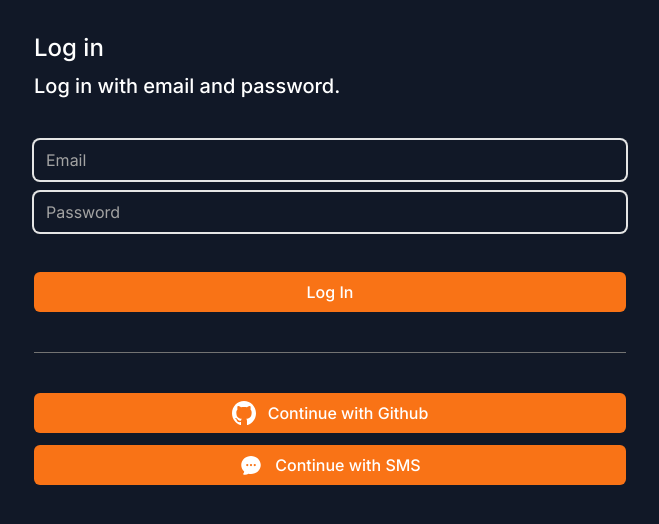
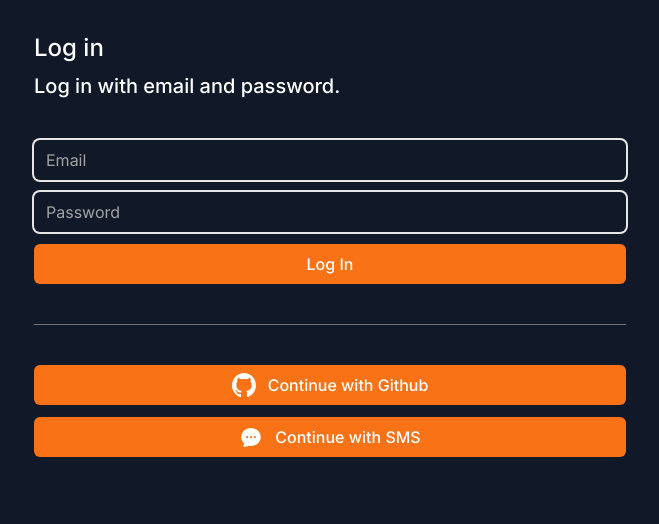
Before and after one commit to Eastynfromeast/nomad-market-nulnu, a Next.js app: page /login in a window 1280 px wide. Shown: the top 524 px of the page, without its empty margins (310-969 px from the left). Built offline with nearby package versions, Linux system fonts and the light colour scheme.

Commit message:
learning server actions while undestanding less than half

```diff
--- a/app/components/form-btn.tsx
+++ b/app/components/form-btn.tsx
@@ -1,12 +1,16 @@
+"use client";
+
+import { useFormStatus } from "react-dom";
+
 interface FormButtonProps {
-	loading: boolean;
 	text: string;
 }
 
-export default function FormButton({ loading, text }: FormButtonProps) {
+export default function FormButton({ text }: FormButtonProps) {
+	const { pending } = useFormStatus();
 	return (
-		<button disabled={loading} className="primary-btn h-10 disabled:bg-neutral-400 disabled:text-neutral-300 disabled:cursor-not-allowed">
-			{loading ? "Loading..." : text}
+		<button disabled={pending} className="primary-btn h-10 disabled:bg-neutral-400 disabled:text-neutral-300 disabled:cursor-not-allowed">
+			{pending ? "Loading..." : text}
 		</button>
 	);
 }
--- a/app/components/form-input.tsx
+++ b/app/components/form-input.tsx
@@ -3,13 +3,15 @@ interface FormInputProps {
 	placeholder: string;
 	required: boolean;
 	errors: string[];
+	name: string;
 }
 
-export default function FromInput({ type, placeholder, required, errors }: FormInputProps) {
+export default function FromInput({ type, placeholder, required, errors, name }: FormInputProps) {
 	return (
 		<div className="flex flex-col gap-2">
 			<input
 				className="bg-transparent rounded-md w-full h-10 focus:outline-none ring-2 focus:ring-4 ring-neutral-200 focus:ring-orange-500 border-none placeholder:text-neutral-400 transition"
+				name={name}
 				type={type}
 				placeholder={placeholder}
 				required={required}
--- /dev/null
+++ b/app/login/actions.ts
@@ -0,0 +1,13 @@
+"use server";
+
+import { redirect } from "next/navigation";
+
+export async function onFormSubmit(prevState: any, formData: FormData) {
+	console.log(prevState);
+	await new Promise(resolve => setTimeout(resolve, 5000));
+	console.log("logged in!");
+	redirect("/");
+	return {
+		errors: ["wrong password", "password too short"],
+	};
+}
--- a/app/login/page.tsx
+++ b/app/login/page.tsx
@@ -1,35 +1,32 @@
 "use client";
 
-import Link from "next/link";
 import FromInput from "../components/form-input";
 import FormButton from "../components/form-btn";
 import SocialLogin from "../components/social-login";
+import { useFormState } from "react-dom";
+import { onFormSubmit } from "./actions";
 
 export default function LogIn() {
-	const onClick = async () => {
-		const response = await fetch("/www/users", {
-			method: "POST",
-			body: JSON.stringify({
-				username: "nuri",
-				pasword: "1022",
-			}),
-		});
-		console.log(await response.json());
-	};
+	const [state, action] = useFormState(onFormSubmit, null);
+
 	return (
 		<div className="flex flex-col gap-10 py-8 px-6">
 			<div className="flex flex-col gap-2 *:font-medium">
 				<h1 className="text-2xl">Log in</h1>
 				<h2 className="text-xl">Log in with email and password.</h2>
 			</div>
-			<form className="flex flex-col gap-3">
-				<FromInput type="email" placeholder="Email" required errors={[]} />
-				<FromInput type="password" placeholder="Password" required errors={[]} />
+			<form action={action} className="flex flex-col gap-3">
+				<FromInput name="email" type="email" placeholder="Email" required errors={[]} />
+				<FromInput name="password" type="password" placeholder="Password" required errors={state?.errors ?? []} />
+				<FormButton text="Log In" />
 			</form>
-			<span onClick={onClick}>
-				<FormButton loading={false} text="Log In" />
-			</span>
 			<SocialLogin />
 		</div>
 	);
 }
+
+/*
+
+	how we can communicate with the result of server action and our UI
+		useFormState(fn, prevState)
+*/
```
